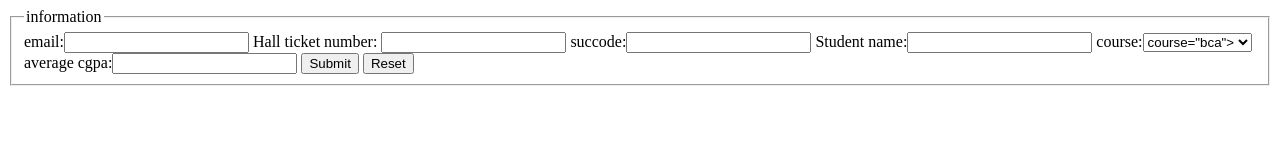
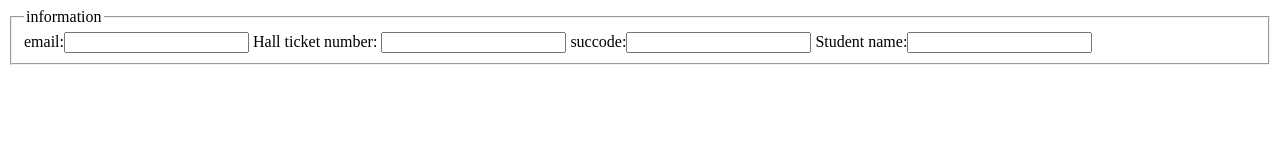
Before and after one commit to sureshema7843/Challenge-, a plain HTML site: page Index.html in a window 1280 px wide. Drawn offline with Linux system fonts and the light colour scheme.

Commit message:
Update Index.html

```diff
--- a/Index.html
+++ b/Index.html
@@ -6,11 +6,4 @@
     <label>Hall ticket number: <input type="number"></label>
     <label>succode:<input type="number"></label>
     <label>Student name:<input type="text"></label>
-    <label>course:<select>
-      <option=bsc>course="bsc">
-       <option =bca>course="bca">
-    </select></label>
-      <label>average cgpa:<input type="number"></label>
-      <input type="submit">
-      <input type="reset">
     </fieldset></body></html>
```
